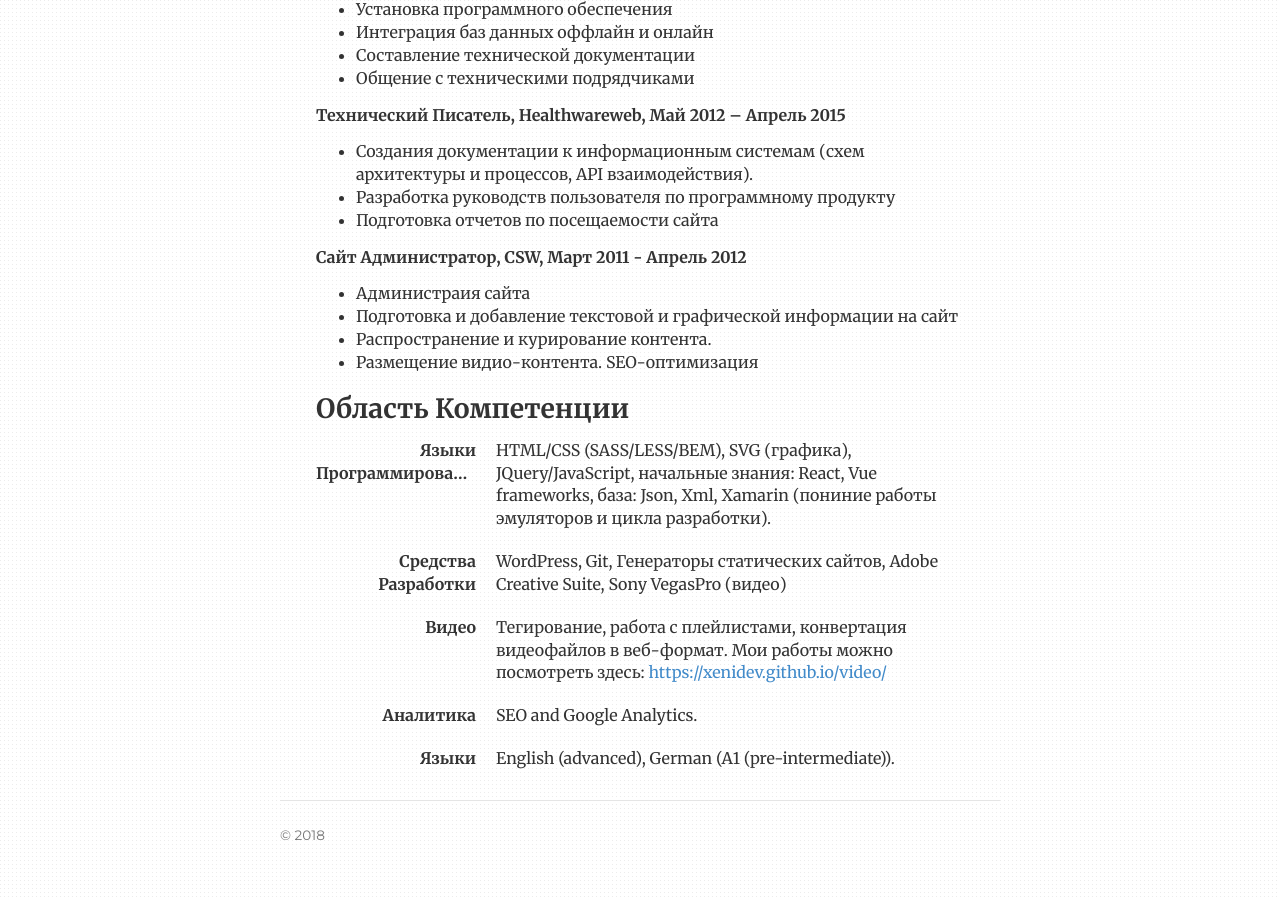
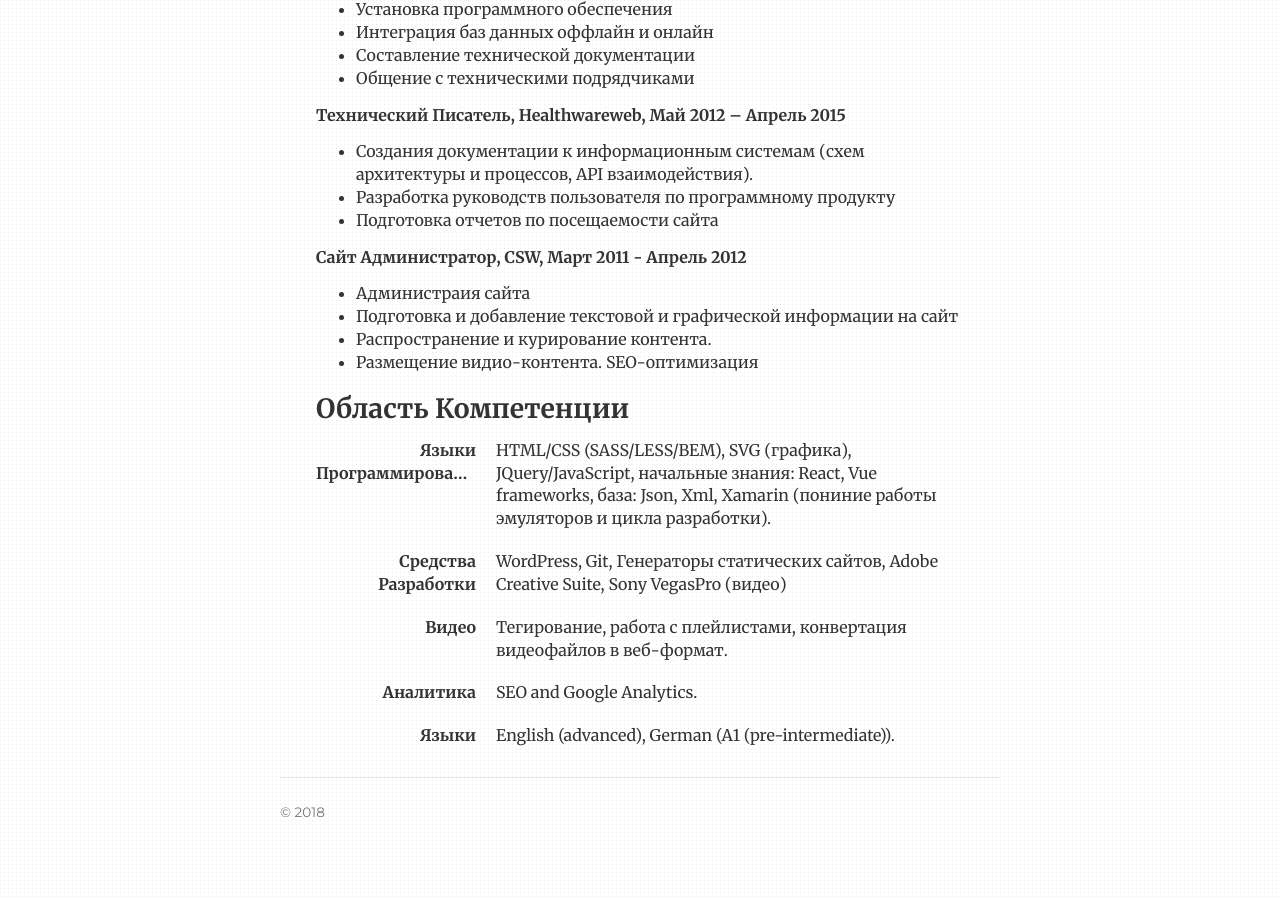
Before and after one commit to cvkp/cvkp.github.io, a Jekyll site: the page built from index.html, in a window 1280 px wide and 900 px high, scrolled down 672 px. Built offline with Jekyll 4.4.1, drawn with Linux system fonts in a browser that asks for light colours; nearby versions of some CDN libraries; the list of posts is cut into pages by our own code; after the commit the page ends 1549 px from its top, so only the background shows below that.

Commit message:
Update index.html

```diff
--- a/index.html
+++ b/index.html
@@ -113,8 +113,7 @@ ref: cv
 
        <dl class="dl-horizontal">
         <dt>Видео</dt>
-            <dd>Тегирование, работа с плейлистами, конвертация видеофайлов в веб-формат.  Мои работы можно посмотреть здесь:
-               <a href="https://xenidev.github.io/video/">https://xenidev.github.io/video/</a> </dd>
+            <dd>Тегирование, работа с плейлистами, конвертация видеофайлов в веб-формат. </dd>
     </dl>
 
     <dl class="dl-horizontal">
```
